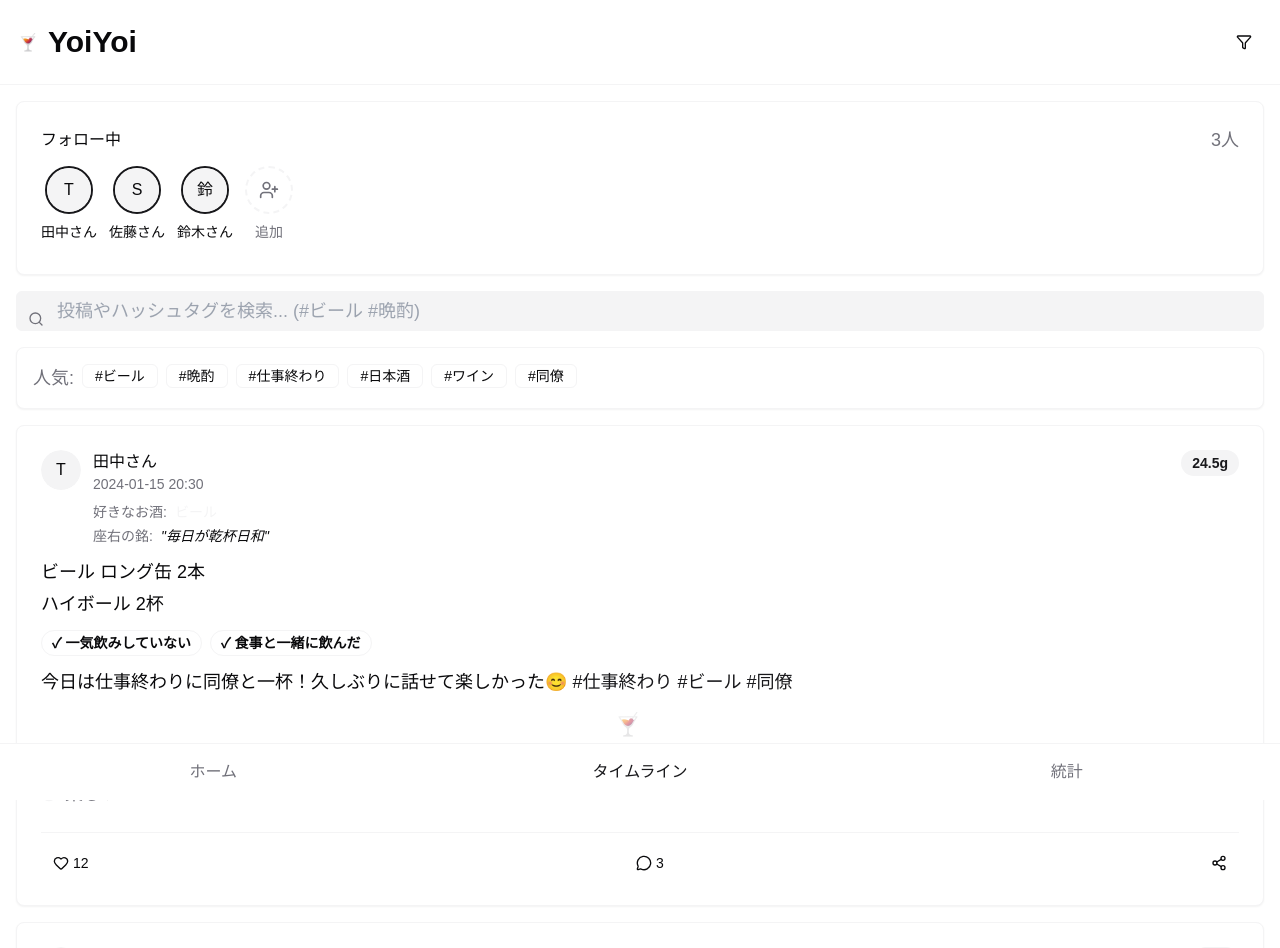
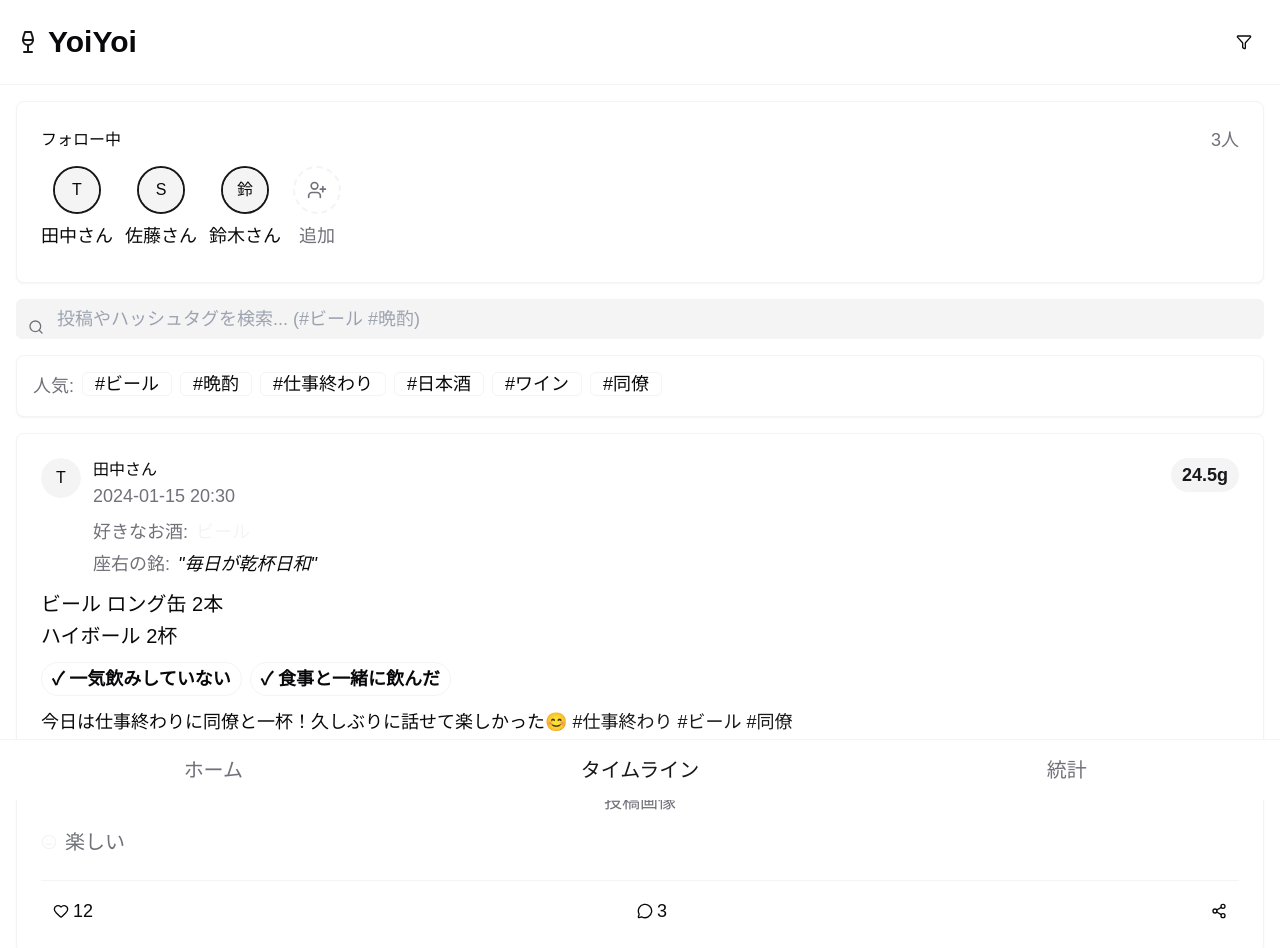
Before and after one commit to daiki-trnsk/YoiYoi-WEB, a React (Vite) app: page /timeline in a window 1280 px wide. Shown: the top 948 px of the page. Built offline with nearby package versions, Linux system fonts and the light colour scheme.

Commit message:
timeline

```diff
--- a/src/pages/Timeline.tsx
+++ b/src/pages/Timeline.tsx
@@ -124,7 +124,7 @@ export default function TimelinePage() {
             <header className="px-4 py-6 border-b border-muted sticky top-0 bg-background z-10">
                 <div className="flex items-center justify-between">
                     <div className="flex items-center gap-2">
-                        <img src={logo} alt="YoiYoi Logo" className="h-6 w-6" />
+                        <Wine className="h-6 w-6 text-primary" />
                         <h1 className="text-xl font-bold">YoiYoi</h1>
                     </div>
                     <Button variant="ghost" size="sm">
@@ -150,14 +150,14 @@ export default function TimelinePage() {
                                         <Avatar className="h-12 w-12 border-2 border-primary">
                                             <AvatarFallback className="bg-muted">{user.avatar}</AvatarFallback>
                                         </Avatar>
-                                        <span className="text-xs text-center">{user.name}</span>
+                                        <span className="text-sm text-center">{user.name}</span>
                                     </div>
                                 ))}
                                 <div className="flex flex-col items-center gap-2 min-w-[60px]">
                                     <div className="h-12 w-12 border-2 border-dashed border-muted rounded-full flex items-center justify-center">
                                         <UserPlus className="h-5 w-5 text-muted-foreground" />
                                     </div>
-                                    <span className="text-xs text-muted-foreground">追加</span>
+                                    <span className="text-sm text-muted-foreground">追加</span>
                                 </div>
                             </div>
                         </ScrollArea>
@@ -185,7 +185,7 @@ export default function TimelinePage() {
                                     key={tag}
                                     variant="outline"
                                     size="sm"
-                                    className="h-6 text-xs border-muted hover:bg-muted"
+                                    className="h-6 text-sm border-muted hover:bg-muted"
                                     onClick={() => setSearchQuery(tag)}
                                 >
                                     #{tag}
@@ -216,10 +216,10 @@ export default function TimelinePage() {
                                                     </div>
                                                 )}
                                             </div>
-                                            <div className="text-xs text-muted-foreground">{post.date}</div>
+                                            <div className="text-sm text-muted-foreground">{post.date}</div>
 
                                             {/* User Profile Info */}
-                                            <div className="mt-2 text-xs space-y-1">
+                                            <div className="mt-2 text-sm space-y-1">
                                                 <div className="flex items-center gap-2">
                                                     <span className="text-muted-foreground">好きなお酒:</span>
                                                     <span className="text-secondary font-medium">{post.user.favoriteDrink}</span>
@@ -231,7 +231,7 @@ export default function TimelinePage() {
                                             </div>
                                         </div>
                                     </div>
-                                    <Badge variant="secondary" className="text-xs">
+                                    <Badge variant="secondary" className="text-sm">
                                         {post.alcohol}g
                                     </Badge>
                                 </div>
@@ -242,7 +242,7 @@ export default function TimelinePage() {
                                 {/* Drinks */}
                                 <div className="space-y-1">
                                     {post.drinks.map((drink, index) => (
-                                        <div key={index} className="text-sm">
+                                        <div key={index} className="text-base">
                                             {drink}
                                         </div>
                                     ))}
@@ -252,7 +252,7 @@ export default function TimelinePage() {
                                 {post.safetyChecks.length > 0 && (
                                     <div className="flex flex-wrap gap-2">
                                         {post.safetyChecks.map((check, index) => (
-                                            <Badge key={index} variant="outline" className="text-xs bg-muted/50 border-muted">
+                                            <Badge key={index} variant="outline" className="text-sm bg-muted/50 border-muted">
                                                 ✓ {check}
                                             </Badge>
                                         ))}
@@ -279,7 +279,7 @@ export default function TimelinePage() {
                                         <div className="aspect-[4/3] bg-muted/50 flex items-center justify-center">
                                             <div className="text-center space-y-2">
                                                 <img src={logo} alt="YoiYoi Logo" className="h-8 w-8 opacity-50" />
-                                                <p className="text-xs text-muted-foreground">投稿画像</p>
+                                                <p className="text-sm text-muted-foreground">投稿画像</p>
                                             </div>
                                         </div>
                                     </div>
@@ -288,7 +288,7 @@ export default function TimelinePage() {
                                 {/* Mood */}
                                 <div className="flex items-center gap-2">
                                     {getMoodIcon(post.mood)}
-                                    <span className="text-sm text-muted-foreground">{post.mood}</span>
+                                    <span className="text-base text-muted-foreground">{post.mood}</span>
                                 </div>
                             </CardContent>
 
@@ -302,11 +302,11 @@ export default function TimelinePage() {
                                         onClick={() => toggleLike(post.id)}
                                     >
                                         <Heart className={`h-4 w-4 ${likedPosts.includes(post.id) ? "fill-primary text-primary" : ""}`} />
-                                        <span className="text-xs">{likedPosts.includes(post.id) ? post.likes + 1 : post.likes}</span>
+                                        <span className="text-sm">{likedPosts.includes(post.id) ? post.likes + 1 : post.likes}</span>
                                     </Button>
                                     <Button variant="ghost" size="sm" className="flex items-center gap-1">
                                         <MessageCircle className="h-4 w-4" />
-                                        <span className="text-xs">{post.comments}</span>
+                                        <span className="text-sm">{post.comments}</span>
                                     </Button>
                                     <Button variant="ghost" size="sm">
                                         <Share2 className="h-4 w-4" />
@@ -322,8 +322,8 @@ export default function TimelinePage() {
                     <Card className="bg-card border-muted">
                         <CardContent className="p-8 text-center">
                             <Search className="h-12 w-12 text-muted-foreground mx-auto mb-4" />
-                            <h3 className="font-medium mb-2">検索結果が見つかりません</h3>
-                            <p className="text-sm text-muted-foreground">「{searchQuery}」に関する投稿はありませんでした</p>
+                            <h3 className="text-lg font-medium mb-2">検索結果が見つかりません</h3>
+                            <p className="text-base text-muted-foreground">「{searchQuery}」に関する投稿はありませんでした</p>
                         </CardContent>
                     </Card>
                 )}
@@ -333,13 +333,13 @@ export default function TimelinePage() {
             <nav className="fixed bottom-0 left-0 right-0 bg-card border-t border-muted">
                 <div className="flex">
                     <Link to ="/home" className="flex-1 p-4 text-center">
-                        <div className="text-muted-foreground">ホーム</div>
+                        <div className="text-base text-muted-foreground">ホーム</div>
                     </Link>
                     <Link to ="/timeline" className="flex-1 p-4 text-center">
-                        <div className="text-primary">タイムライン</div>
+                        <div className="text-base text-primary">タイムライン</div>
                     </Link>
                     <Link to ="/stats" className="flex-1 p-4 text-center">
-                        <div className="text-muted-foreground">統計</div>
+                        <div className="text-base text-muted-foreground">統計</div>
                     </Link>
                 </div>
             </nav>
```
